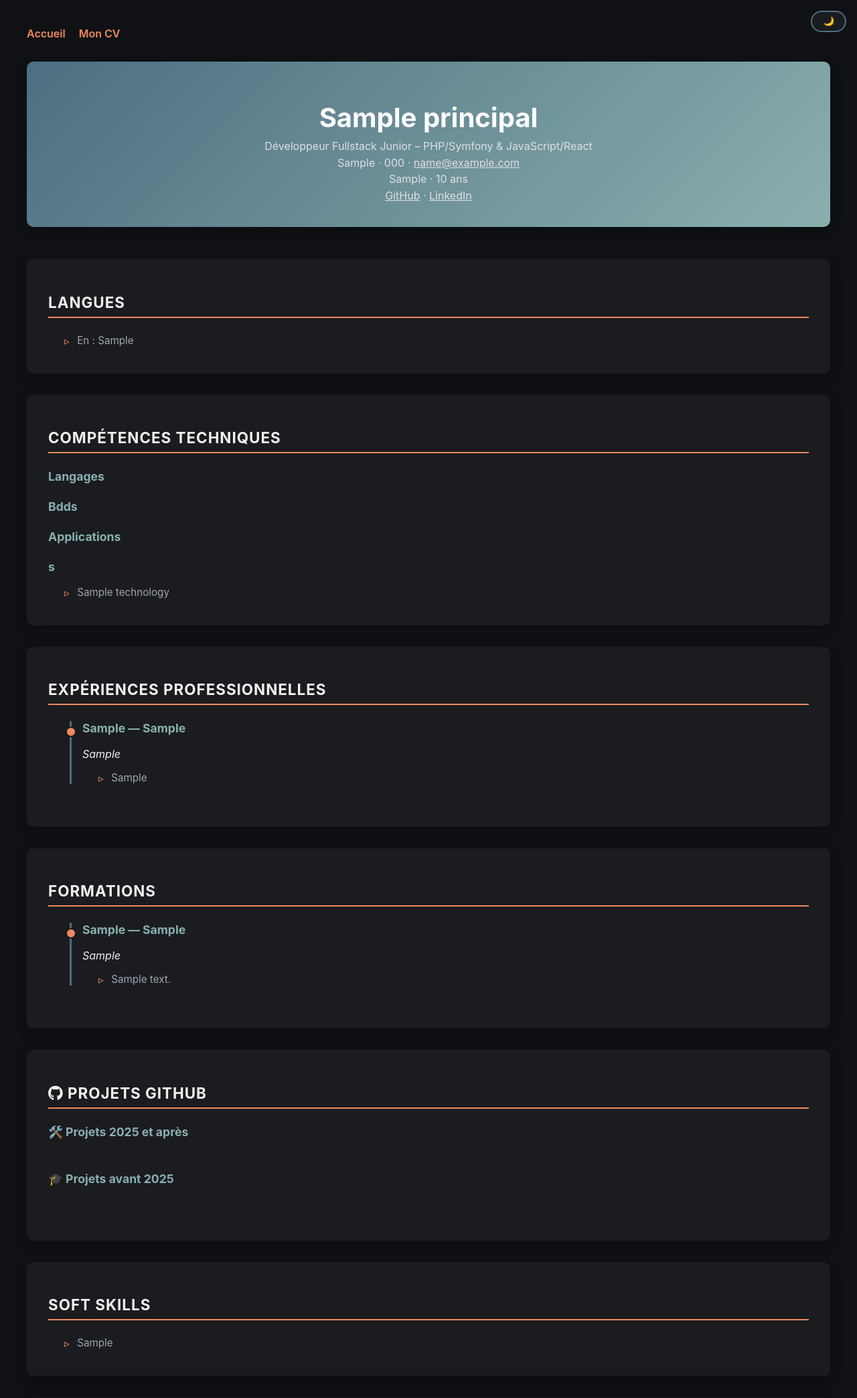
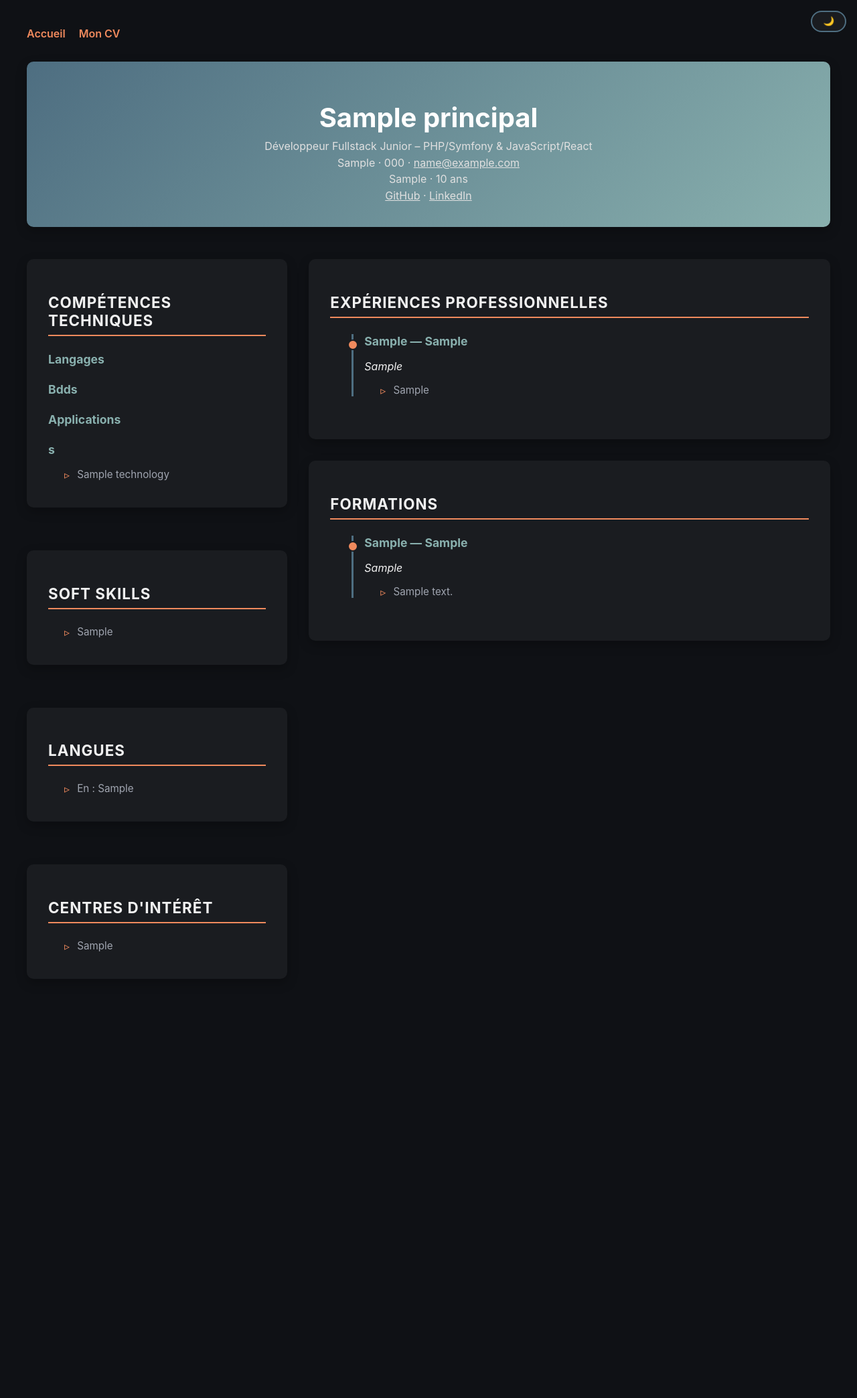
Before and after one commit to HrexD/cedric-goujon.fr, a PHP site: page /cv.php in a window 1280 px wide. Shown: the top 2088 px of the page at 67% size. After the commit the page ends 1421 px from the top, so only its background shows below. Run offline with PHP 8.4, Linux system fonts and the light colour scheme; tables that the repository leaves empty or names only in its code hold one stand-in row (values such as "Sample post"); a stand-in replaces the project's code that opens the database connection.

Commit message:
redefinition du contenu

```diff
--- a/cv.php
+++ b/cv.php
@@ -43,25 +43,16 @@ $technos = $pdo->query("SELECT nom, type FROM technologies WHERE utilisateur_id
 <body>
 
 <button id="theme-toggle">🌙</button>
-
-<header>
+   <header>
   <h1><?= $user["nom"] ?></h1>
   <p>Développeur Fullstack Junior – PHP/Symfony & JavaScript/React</p>
   <p><?= $user["adresse"] ?> · <?= $user["telephone"] ?> · <a href="mailto:<?= $user["email"] ?>"><?= $user["email"] ?></a></p>
   <p><?= $user["permis"] ?> · <?= $user["age"] ?> ans</p>
   <p><a href="<?= $user["github"] ?>">GitHub</a> · <a href="<?= $user["linkedin"] ?>">LinkedIn</a></p>
 </header>
-
-<section>
-  <h2>Langues</h2>
-  <ul>
-    <?php foreach ($langues as $l): ?>
-      <li><?= ucfirst($l['langue']) ?> : <?= $l['niveau'] ?></li>
-    <?php endforeach; ?>
-  </ul>
-</section>
-
-<section>
+  <div class="main-layout">
+    <div class="sidebar">
+ <section>
   <h2>Compétences techniques</h2>
   <?php
     $grouped = ['langage' => [], 'bdd' => [], 'application' => []];
@@ -78,6 +69,39 @@ $technos = $pdo->query("SELECT nom, type FROM technologies WHERE utilisateur_id
     </ul>
   <?php endforeach; ?>
 </section>
+
+<section>
+  <h2>Soft Skills</h2>
+  <ul>
+    <?php foreach ($softskills as $s): ?>
+      <li><?= $s['skill'] ?></li>
+    <?php endforeach; ?>
+  </ul>
+</section>
+
+ <section>
+  <h2>Langues</h2>
+  <ul>
+    <?php foreach ($langues as $l): ?>
+      <li><?= ucfirst($l['langue']) ?> : <?= $l['niveau'] ?></li>
+    <?php endforeach; ?>
+  </ul>
+</section>
+
+
+   <section>
+  <h2>Centres d'intérêt</h2>
+  <ul>
+    <?php foreach ($interets as $i): ?>
+      <li><?= $i['interet'] ?></li>
+    <?php endforeach; ?>
+  </ul>
+</section>
+    </div>
+
+    <div class="content">
+
+
 
 <section>
   <h2>Expériences professionnelles</h2>
@@ -142,33 +166,11 @@ $technos = $pdo->query("SELECT nom, type FROM technologies WHERE utilisateur_id
   </div>
 </section>
 
-<section id="github-projects">
-  <h2><i class="fab fa-github"></i> Projets GitHub</h2>
 
-  <h3>🛠️ Projets 2025 et après</h3>
-  <div id="repos-post" class="repo-grid"></div>
 
-  <h3>🎓 Projets avant 2025</h3>
-  <div id="repos-pre" class="repo-grid"></div>
-</section>
-
-<section>
-  <h2>Soft Skills</h2>
-  <ul>
-    <?php foreach ($softskills as $s): ?>
-      <li><?= $s['skill'] ?></li>
-    <?php endforeach; ?>
-  </ul>
-</section>
-
-<section>
-  <h2>Centres d'intérêt</h2>
-  <ul>
-    <?php foreach ($interets as $i): ?>
-      <li><?= $i['interet'] ?></li>
-    <?php endforeach; ?>
-  </ul>
-</section>
+    </div>
+  </div>
+</body>
 
 <script>
 const toggleBtn = document.getElementById("theme-toggle");
@@ -176,32 +178,6 @@ toggleBtn.addEventListener("click", () => {
   document.documentElement.classList.toggle("light-theme");
   toggleBtn.textContent = document.documentElement.classList.contains("light-theme") ? "☀️" : "🌙";
   });
-
-  const username = "HrexD";
-  const postContainer = document.getElementById("repos-post");
-  const preContainer = document.getElementById("repos-pre");
-
-  fetch(`https://api.github.com/users/${username}/repos`)
-    .then(res => res.json())
-    .then(repos => {
-      repos
-        .sort((a, b) => new Date(b.created_at) - new Date(a.created_at))
-        .forEach(repo => {
-          const year = new Date(repo.created_at).getFullYear();
-          const isPost2025 = year >= 2025;
-
-          const card = document.createElement("div");
-          card.className = "repo-card";
-          card.innerHTML = `
-            <h4><a href="${repo.html_url}" target="_blank">${repo.name}</a></h4>
-            <p>${repo.description || "Aucune description fournie."}</p>
-            <p><strong>Créé en :</strong> ${year}</p>
-          <!--  <a class="repo-link" href="${repo.html_url}" target="_blank">Voir sur GitHub</a> -->
-          `;
-
-          (isPost2025 ? postContainer : preContainer).appendChild(card);
-        });
-    });
 </script>
 
 </body>
--- a/style.css
+++ b/style.css
@@ -129,6 +129,28 @@ ul li.subpoint::before {
   font-size: 1rem;
 }
 
+.main-layout {
+  display: grid;
+  grid-template-columns: 1fr 2fr;
+  gap: 2rem;
+  align-items: start;
+}
+
+.sidebar {
+  display: flex;
+  flex-direction: column;
+  gap: 2rem;
+}
+
+@media screen and (max-width: 768px) {
+  .main-layout {
+    grid-template-columns: 1fr;
+  }
+
+  .sidebar, .content {
+    width: 100%;
+  }
+}
 
 
 
```
Also changed, not shown: index.php (+36 -1 lines).
